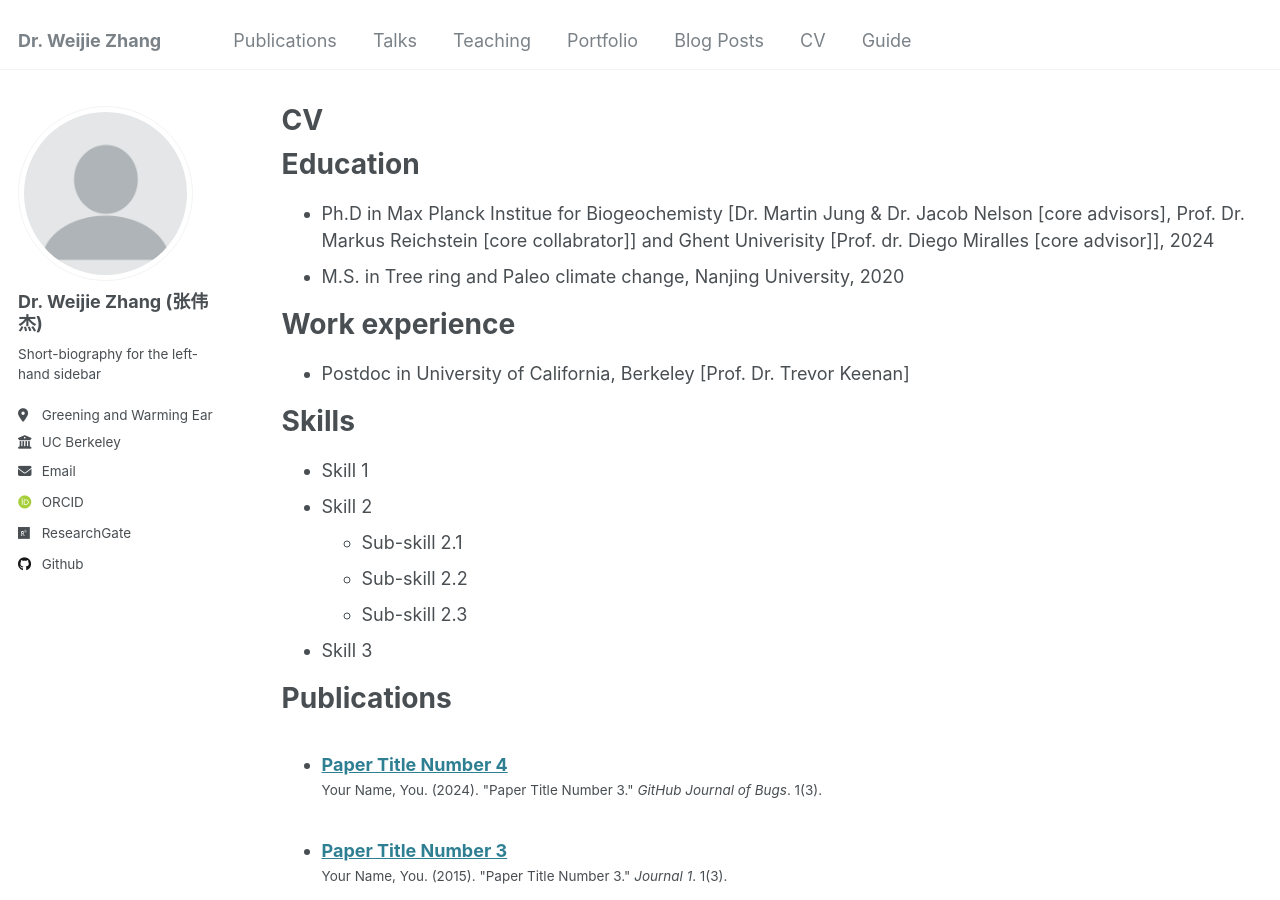
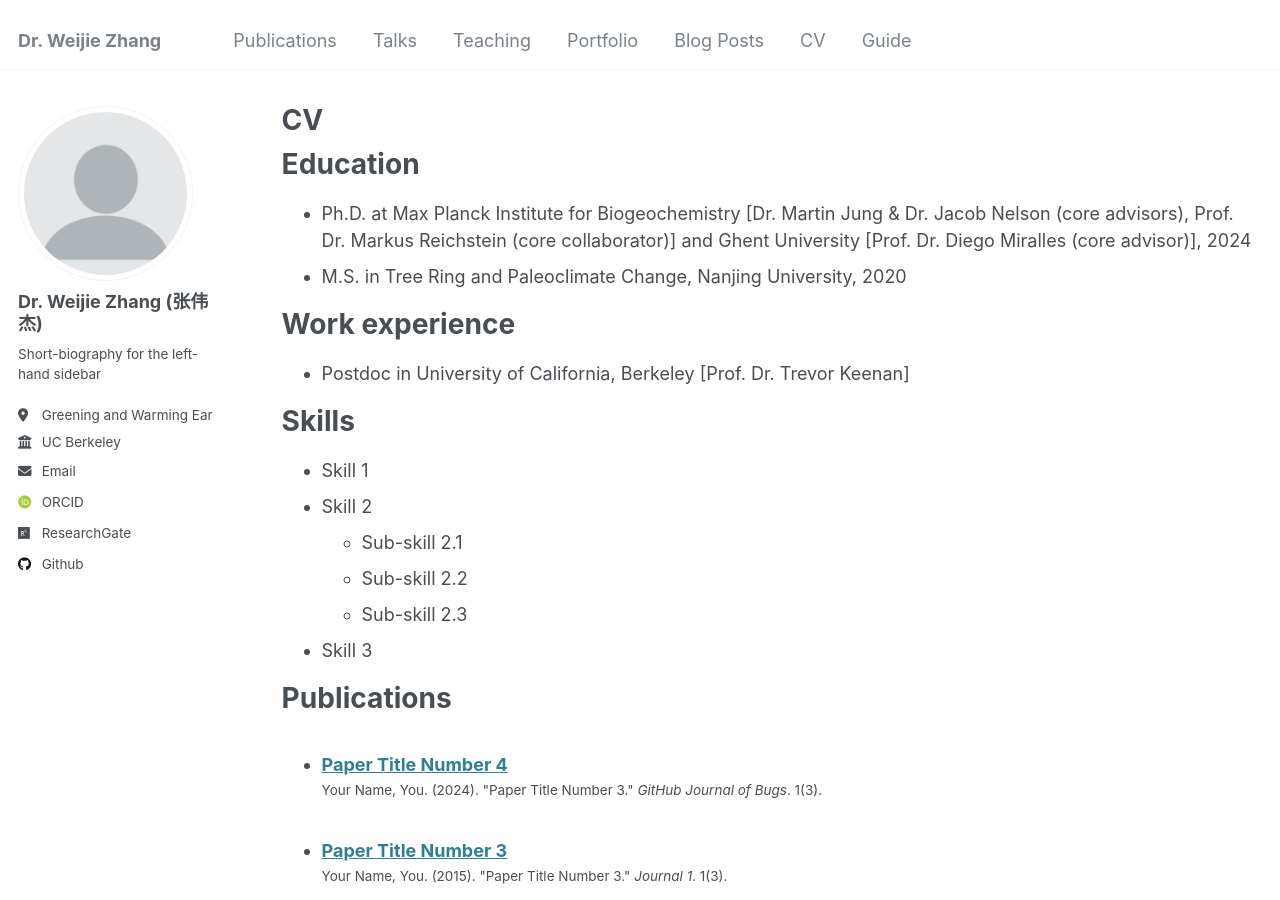
Before and after one commit to WJ714/WJ714.github.io, a Jekyll site: the page built from _pages/cv.md, in a window 1280 px wide and 900 px high. Built offline with Jekyll 4.4.1, drawn with Linux system fonts in a browser that asks for light colours; some web fonts are replaced.

Commit message:
Update cv.md

```diff
--- a/_pages/cv.md
+++ b/_pages/cv.md
@@ -11,8 +11,8 @@ redirect_from:
 
 Education
 ======
-* Ph.D in Max Planck Institue for Biogeochemisty [Dr. Martin Jung & Dr. Jacob Nelson [core advisors], Prof. Dr. Markus Reichstein [core collabrator]] and Ghent Univerisity [Prof. dr. Diego Miralles [core advisor]], 2024
-* M.S. in Tree ring and Paleo climate change, Nanjing University, 2020
+* Ph.D. at Max Planck Institute for Biogeochemistry [Dr. Martin Jung & Dr. Jacob Nelson (core advisors), Prof. Dr. Markus Reichstein (core collaborator)] and Ghent University [Prof. Dr. Diego Miralles (core advisor)], 2024
+* M.S. in Tree Ring and Paleoclimate Change, Nanjing University, 2020
 
 Work experience
 ======
```
